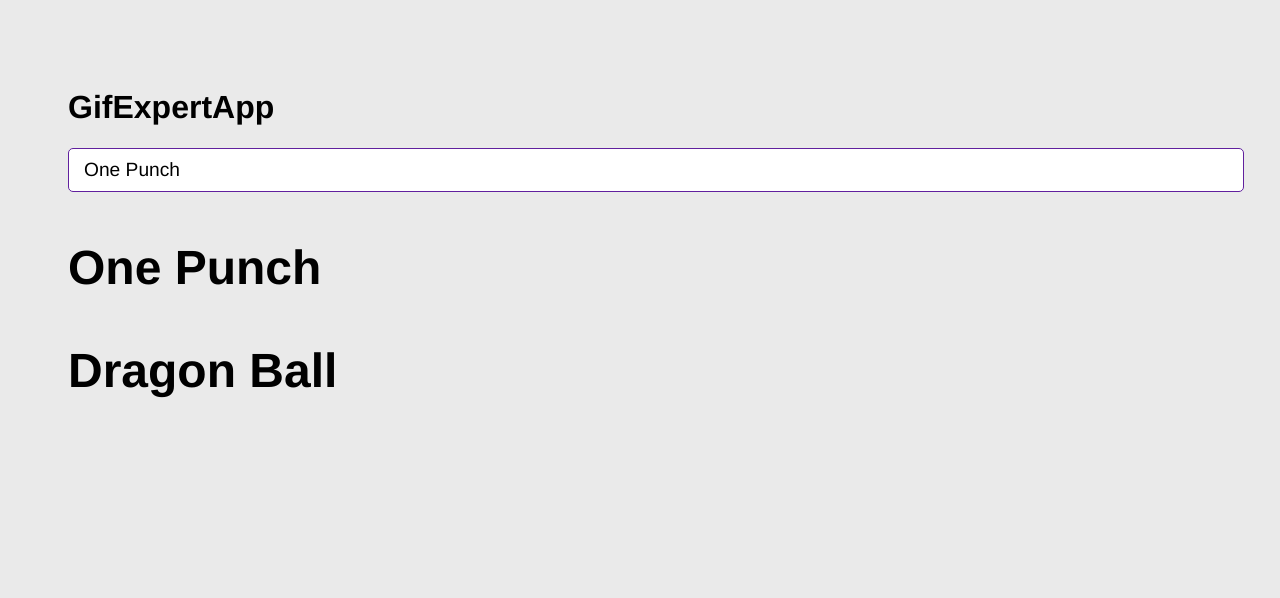
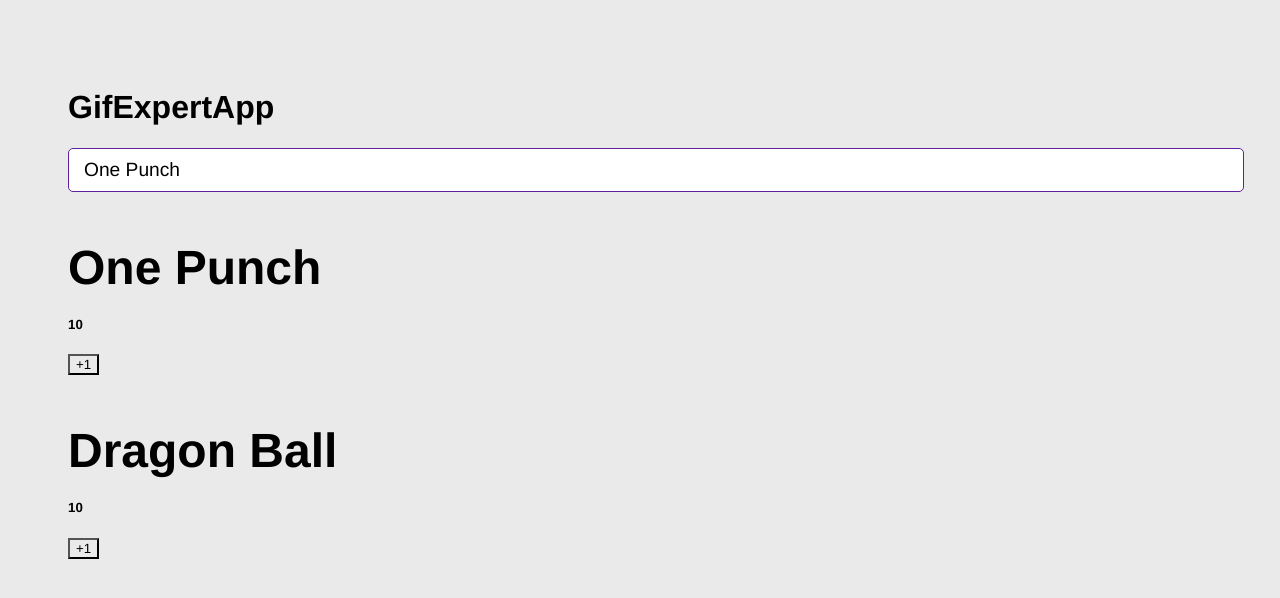
Before and after one commit to PeterGabrielVE/04-gif-expert-app, a React (Vite) app: page / in a window 1280 px wide. Shown: the top 598 px of the page. Built offline with nearby package versions, Linux system fonts and the light colour scheme; no server answers.

Commit message:
useEffect

```diff
--- a/src/components/GifGrid.jsx
+++ b/src/components/GifGrid.jsx
@@ -1,30 +1,20 @@
+import { useState,useEffect } from 'react';
+import { getGifs } from '../helpers/getGifs';
 
 export const GifGrid = ({ category }) => {
 
-    const getGifs = async() => {
+    const [counter, setCounter] = useState(10);
+    useEffect( () =>{
+        getGifs(category);
+    },[] );
 
-        const url = `https://api.giphy.com/v1/stickers/search?api_key=7qXH8xWTO1wGqFPmD9JMMgdtAjKTpmKS&q=${ category }&limit=20`
-        const resp = await fetch( url );
-        const { data = [] } = await resp.json();
-
-
-        const gifs = data.map( img => ({
-            id: img.id,
-            title: img.title,
-            url: img.images.downsized_medium.url
-        }));
-
-        console.log(gifs);
-
-    }
-
-    getGifs();
 
 
     return (
       <>
           <h3>{ category }</h3>
-
+          <h5>{ counter }</h5>
+          <button onClick={ () =>setCounter( counter + 1 ) }>+1</button>
       </>
     )
   }
--- /dev/null
+++ b/src/helpers/getGifs.js
@@ -0,0 +1,15 @@
+export const getGifs = async( category ) => {
+
+    const url = `https://api.giphy.com/v1/stickers/search?api_key=7qXH8xWTO1wGqFPmD9JMMgdtAjKTpmKS&q=${ category }&limit=20`
+    const resp = await fetch( url );
+    const { data = [] } = await resp.json();
+
+
+    const gifs = data.map( img => ({
+        id: img.id,
+        title: img.title,
+        url: img.images.downsized_medium.url
+    }));
+
+    return gifs;
+}
```
